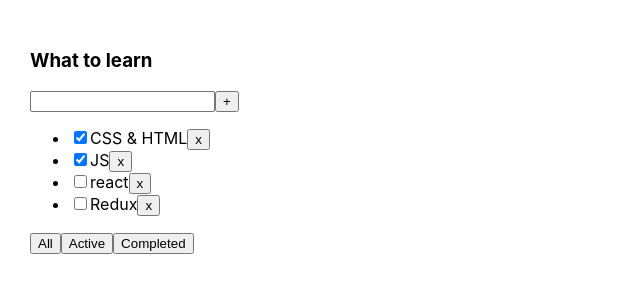
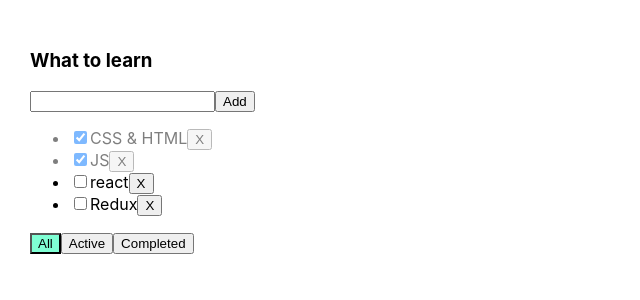
Before and after one commit to egorystuff/todolist-it, a React (Create React App) app: page / in a window 1280 px wide. Shown: the top 300 px of the page, without its empty margins (0-640 px from the left). Built offline with nearby package versions, Linux system fonts and the light colour scheme.

Commit message:
finished 4 part

```diff
--- a/src/App.css
+++ b/src/App.css
@@ -6,3 +6,19 @@
 .App > div {
   margin-right: 50px;
 }
+
+.error {
+  border: red 1px solid;
+}
+
+.error-message {
+  color: red;
+}
+
+.active-filter {
+  background-color: aquamarine;
+}
+
+.is-done {
+  opacity: 0.5;
+}
--- a/src/App.tsx
+++ b/src/App.tsx
@@ -15,20 +15,32 @@
 
   let [filter, setFilter] = useState<FilterValuesType>("all");
 
-  // Удаление списков-----------------------------------------------
+  // Удаление задач-----------------------------------------------
   function removeTask(id: string) {
     let filterTasks = tasks.filter((t) => t.id !== id);
+
     setTasks(filterTasks);
   }
 
-  // Добавление списков--------------------------------------------
+  // Добавление задач--------------------------------------------
   function addTask(title: string) {
     let newTask = { id: v1(), title: title, isDone: false };
     let newTasks = [newTask, ...tasks];
+
     setTasks(newTasks);
   }
 
-  // фильтрация списков----------------------------------------------
+  // Изменение статуса задачи---------------------------------------
+  function changeStatus(taskId: string, isDone: boolean) {
+    let task = tasks.find((t) => t.id === taskId);
+    if (task) {
+      task.isDone = isDone;
+    }
+
+    setTasks([...tasks]);
+  }
+
+  // фильтрация задач----------------------------------------------
   let tasksForTodoList = tasks;
 
   if (filter === "completed") {
@@ -42,11 +54,19 @@
     setFilter(value);
   }
 
-  //================================================================
+  //====================================================================================
 
   return (
     <div className='App'>
-      <Todolist title='What to learn' tasks={tasksForTodoList} removeTask={removeTask} changeFilter={changeFilter} addTask={addTask} />
+      <Todolist
+        title='What to learn'
+        tasks={tasksForTodoList}
+        removeTask={removeTask}
+        changeFilter={changeFilter}
+        addTask={addTask}
+        changeStatus={changeStatus}
+        filter={filter}
+      />
     </div>
   );
 }
--- a/src/Todolist.tsx
+++ b/src/Todolist.tsx
@@ -12,26 +12,36 @@
   removeTask: (id: string) => void;
   changeFilter: (value: FilterValuesType) => void;
   addTask: (title: string) => void;
+  changeStatus: (taskId: string, isDone: boolean) => void;
+  filter: FilterValuesType;
 };
 
 export function Todolist(props: PropsType) {
   //functions------------------------------------------------------
   const [newTaskTitle, setNewTaskTitle] = useState("");
+  const [error, setError] = useState<string | null>(null);
 
   const onNewTitleChangeHandler = (e: ChangeEvent<HTMLInputElement>) => {
     setNewTaskTitle(e.currentTarget.value);
   };
 
   const onKeyDownHandler = (e: KeyboardEvent<HTMLInputElement>) => {
+    setError(null);
     if (e.key === "Enter") {
-      props.addTask(newTaskTitle);
+      addTask();
       setNewTaskTitle("");
     }
   };
 
   const addTask = () => {
-    props.addTask(newTaskTitle);
-    setNewTaskTitle("");
+    if (newTaskTitle.trim() !== "") {
+      props.addTask(newTaskTitle.trim());
+      setNewTaskTitle("");
+    } else {
+      setError("Field is required!");
+      setNewTaskTitle("");
+      return;
+    }
   };
 
   const onAllClickHandler = () => props.changeFilter("all");
@@ -44,30 +54,48 @@
     <div>
       <h3>{props.title}</h3>
       <div>
-        <input value={newTaskTitle} onChange={onNewTitleChangeHandler} onKeyDown={onKeyDownHandler} />
-        <button onClick={addTask}>+</button>
+        <input
+          value={newTaskTitle}
+          onChange={onNewTitleChangeHandler}
+          onKeyDown={onKeyDownHandler}
+          className={error ? "error" : ""}
+        />
+        <button onClick={addTask}>Add</button>
+        {error && <div className='error-message'>{error}</div>}
       </div>
 
       <ul>
         {props.tasks.map((t) => {
-          const onRemoveHandler = () => {
-            props.removeTask(t.id);
-          };
+          const onRemoveHandler = () => props.removeTask(t.id);
+          const onChangeHandler = (e: ChangeEvent<HTMLInputElement>) =>
+            props.changeStatus(t.id, e.currentTarget.checked);
 
           return (
-            <li key={t.id}>
-              <input type='checkbox' checked={t.isDone} />
+            <li key={t.id} className={t.isDone ? "is-done" : ""}>
+              <input type='checkbox' onChange={onChangeHandler} checked={t.isDone} />
               <span>{t.title}</span>
-              <button onClick={onRemoveHandler}>x</button>
+              <button onClick={onRemoveHandler}>Х</button>
             </li>
           );
         })}
       </ul>
 
       <div>
-        <button onClick={onAllClickHandler}>All</button>
-        <button onClick={onActiveClickHandler}>Active</button>
-        <button onClick={onCompletedClickHandler}>Completed</button>
+        <button
+          className={props.filter === "all" ? "active-filter" : ""}
+          onClick={onAllClickHandler}>
+          All
+        </button>
+        <button
+          className={props.filter === "active" ? "active-filter" : ""}
+          onClick={onActiveClickHandler}>
+          Active
+        </button>
+        <button
+          className={props.filter === "completed" ? "active-filter" : ""}
+          onClick={onCompletedClickHandler}>
+          Completed
+        </button>
       </div>
     </div>
   );
```
